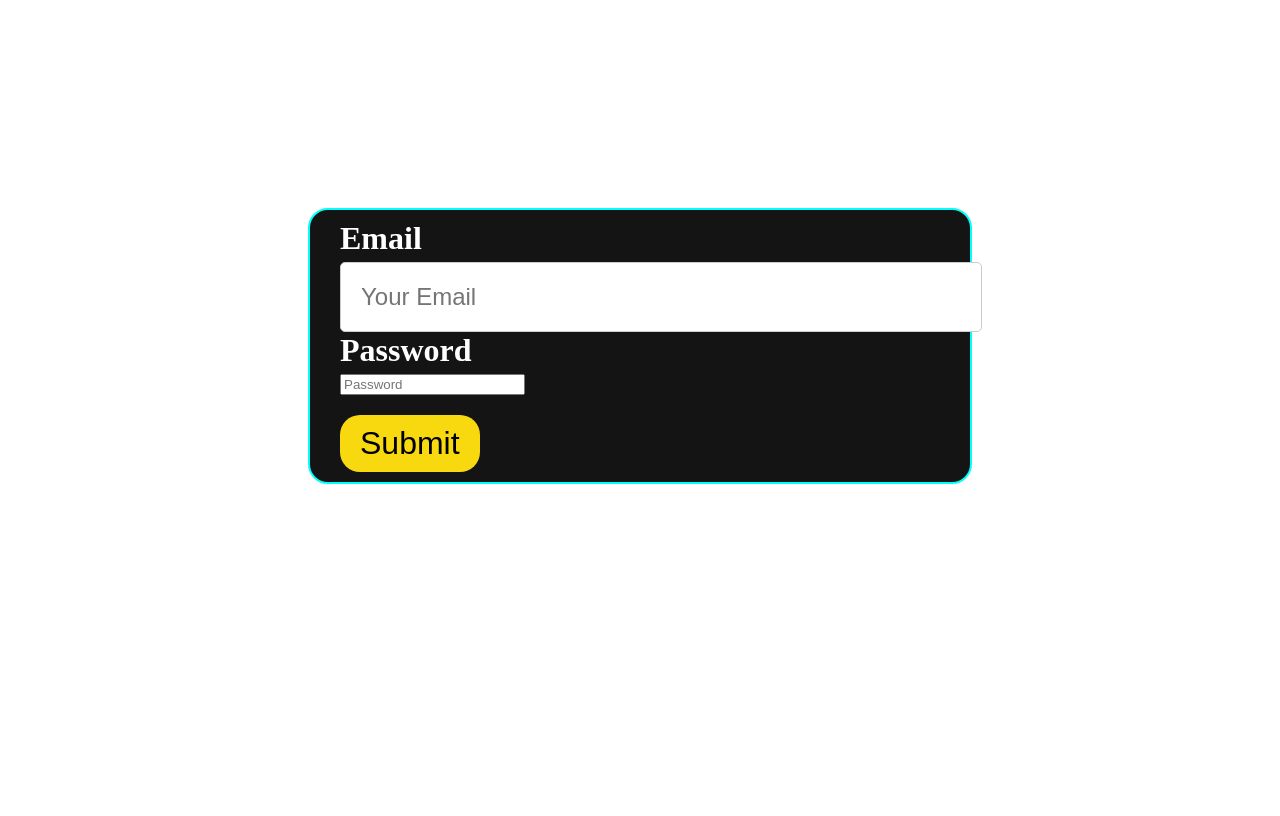
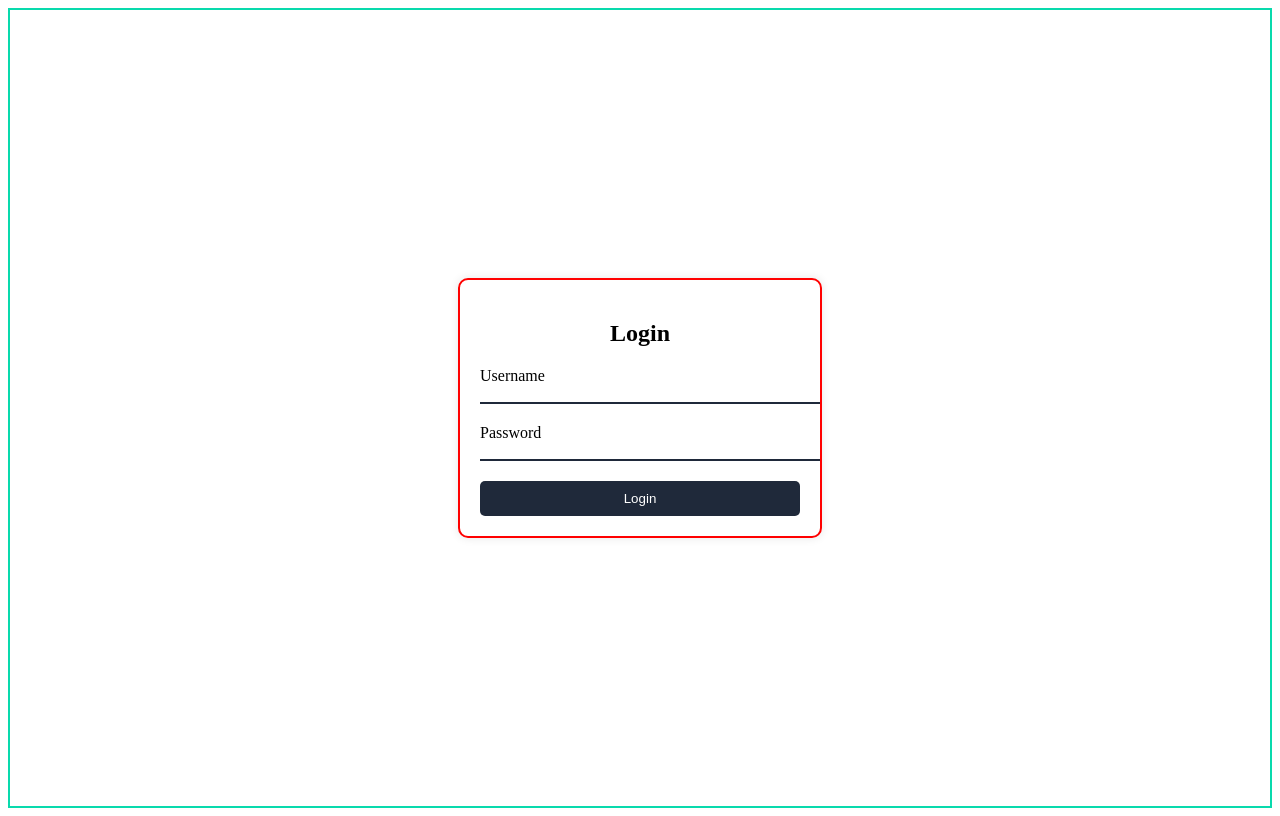
Before and after one commit to RachitSahu26/E-commers, a React (Vite) app: page /LoginPage in a window 1280 px wide. Built offline with nearby package versions, Linux system fonts and the light colour scheme.

Commit message:
create login and log out page

```diff
--- a/src/Pages/CSS/LogOut.scss
+++ b/src/Pages/CSS/LogOut.scss
@@ -1,221 +1,61 @@
-.form{
+
+.wrap-container{
+    border: 2px solid rgb(9, 218, 173);
+height: 97vh;
+padding: 10px 10px;
 display: flex;
-    /* border: 2px solid red; */
 justify-content: center;
-    padding-bottom:230px ;
-    padding-top:200px ;
-
-    /* height: 100vh; */
+align-items: center;
 }
 
-.Form-area{
-    /* border: 2px solid red; */
-    background-color: rgb(20, 20, 20);
-padding: 30px 30px;
-width: 600px;
-
-border-radius: 20px;
-}
-.Form-area:hover{
-    box-shadow: 0px 0px 22px 0px rgb(159, 151, 6);
-
+.container {
+    position: relative;
+    width: 320px;
+    background: #fff;
+    border: 2px solid red;
+    padding: 20px;
+    border-radius: 10px;
+    box-shadow: 0 0 10px rgba(0, 0, 0, 0.1);
   }
 
-
-
-@keyframes fadeIn {
-    from {
-        opacity: 0;
-        transform: translateY(-10px);
-    }
-    to {
-        opacity: 1;
-        transform: translateY(0);
-    }
+  .login-form h2 {
+    text-align: center;
   }
 
-h2 {
-    text-align: center;
-    margin-bottom: 20px;
+  .input-box {
+    position: relative;
+    margin: 20px 0;
   }
 
-.form-group {
-    margin-bottom: 20px;
+  .input-box input {
+    width: 100%;
+    padding: 10px;
+    border: none;
+    border-bottom: 2px solid #1f293a;
+    outline: none;
   }
 
-label {
-    display: block;
-    font-weight: bold;
-    margin-bottom: 5px;
-    color: #fff;
-    font-size: 2rem;
+  .input-box label {
+    position: absolute;
+    top: 0;
+    left: 0;
+    pointer-events: none;
+    transition: 0.5s;
   }
 
-input[type="text"],
-input[type="email"],
-#password {
-    width: 100%;
-    padding: 20px;
-    border: 1px solid #ccc;
-    border-radius: 5px;
-font-size: 1.5rem;
+  .input-box input:focus + label,
+  .input-box input:valid + label {
+    top: -15px;
+    font-size: 12px;
+    color: #1f293a;
   }
 
-textarea {
-    resize: vertical;
-}
-
-button{
-    background-color: rgb(248, 217, 15);
-font-size: 2rem;
-padding: 10px 20px;
+  .btn {
+    width: 100%;
+    padding: 10px;
+    background: #1f293a;
     border: none;
     border-radius: 5px;
+    color: #fff;
     cursor: pointer;
-    transition: background-color 0.3s ease-in-out;
-    border-radius:20px ;
-    color:black;
   }
-
-button:hover {
-    background: transparent;
-    color: red;
-    box-shadow: 0px 0px 22px 0px rgb(6, 134, 159);
-border: 2px solid white;
-}
-
-
-/* ..................media queries-----(1441)----.............. */
-
-
-
-@media screen and (max-width:1441px) {
-    .Form-area{
-        /* border: 2px solid red; */
-        background-color: rgb(20, 20, 20);
-    padding: 30px 30px;
-    width: 800px;
-border: 2px solid aqua;
-
-    border-radius: 20px;
-    }
-
-    label {
-        display: block;
-        font-weight: bold;
-        margin-bottom: 5px;
-        color: #fff;
-        font-size: 3rem;
-    }
-
-}
-/* ..................media queries-----(1025)----.............. */
-@media screen and (max-width:1085px) {
-    .Form-area{
-
-        padding: 20px 30px;
-        width: 500px;
-border: 2px solid aqua;
-
-        }
-        label {
-            font-size: 0.5rem;
-        }
-}
-
-
-/* ..................media queries-----(1281)----.............. */
-@media screen and (max-width:1281px) {
-    .Form-area{
-        border: 2px solid aqua;
-
-        padding: 10px 30px;
-        width: 600px;
-
-        }
-        label {
-            font-size: 2rem;
-        }
-
-}
-
-
-
-/* ..................media queries-----(541)----.............. */
-@media screen and (max-width:541px) {
-    .form{
-      /* height: 100vh; */
-    padding: 10px 30px;
-
-    }
-
-
-
-    .Form-area{
-border: 2px solid aqua;
-    padding: 20px 30px;
-    width: 600px;
-
-    }
-    label {
-        font-size: 2rem;
-    }
-
-    button{
-        font-size: 1.5rem;
-    }
-}
-
-
-/* ..................media queries-----(415)----.............. */
-@media screen and (max-width:415px) {
-    .form{
-      /* height: 100vh; */
-    padding: 10px 30px;
-
-    }
-
-
-
-    .Form-area{
-border: 2px solid aqua;
-    padding: 20px 30px;
-    width: 600px;
-
-    }
-    label {
-        font-size: 2rem;
-    }
-
-    button{
-        font-size: 1.5rem;
-    }
-}
-
-
-/* ..................media queries-----(376)----.............. */
-@media screen and (max-width:376px) {
-    .Form-area{
-
-            width: 500px;
-
-            }
-    label {
-        font-size: 1.5rem;
-    }
-}
-
-
-
-
-
-
-/* ..................media queries-----(281)----.............. */
-@media screen and (max-width:281px) {
-    input[type="text"],
-    input[type="email"], textarea {
-
-    font-size: 1rem;
-    }
-
-}
--- a/src/Pages/LogOut.jsx
+++ b/src/Pages/LogOut.jsx
@@ -1,29 +1,27 @@
 import React from 'react'
 import "./CSS/LogOut.scss";
-import HeroSec from '../Components/Hero/HeroSec';
+
 function LogOut() {
   return (
     <>
+    <div className="wrap-container">
 
-   <div className="form">
-
-         <form className='Form-area'>
-
-    <div className="form-group">
-        <label htmlFor="email">Email</label>
-        <input type="email" id="email" name="email" required placeholder="Your Email" />
-
-
-        <label htmlFor="email">Password</label>
-        <input type="Password" id="Password" name="Password" required placeholder="Password" />
+ <div className="container">
+      <form className="login-form">
+        <h2>Login</h2>
+        <div className="input-box">
+          <input type="text" id="username" required />
+          <label htmlFor="username">Username</label>
+        </div>
+        <div className="input-box">
+          <input type="password" id="password" required />
+          <label htmlFor="password">Password</label>
+        </div>
+        <button type="submit" className="btn">Login</button>
+      </form>
+    </div>
 
     </div>
-
-    <button type="submit" className="animated-button">Submit</button>
-</form>
-
-        </div>
-
 
             </>
 
```
Also changed, not shown: src/assets/all_product.js (+9 -9 lines). Lines whose indentation alone changed are shown as unchanged.
